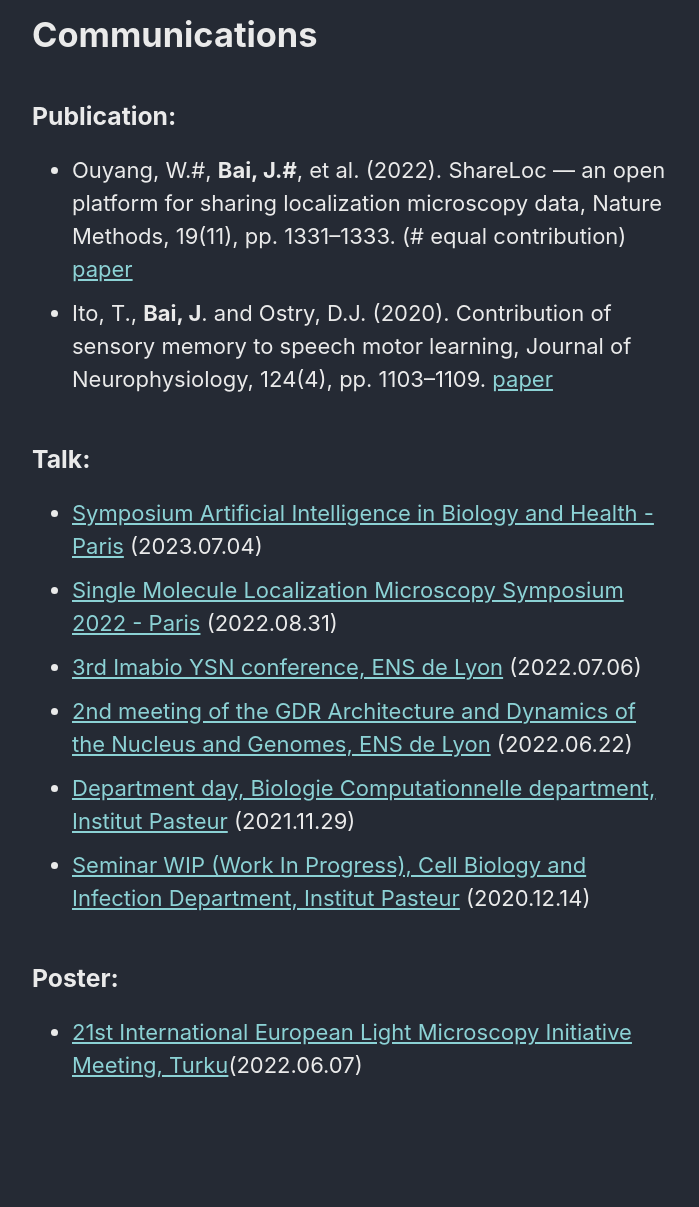
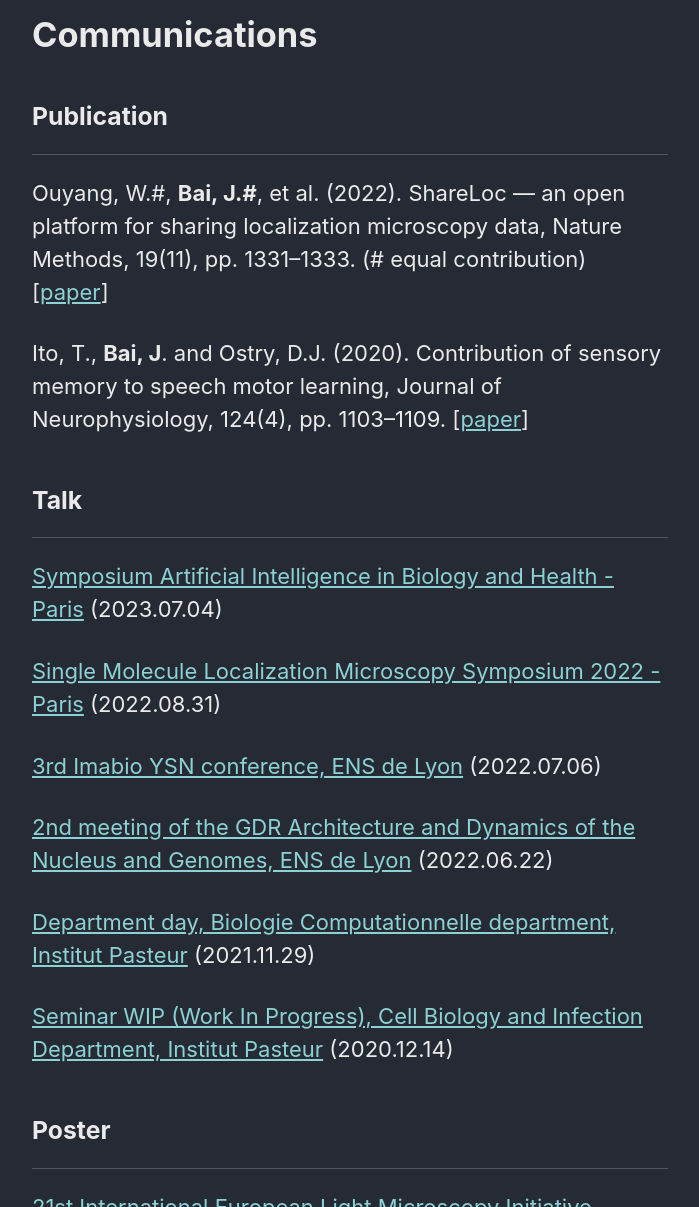
Before and after one commit to baiddd/baiddd.github.io, a Jekyll site: the page built from _pages/communications.md, in a window 1280 px wide and 1400 px high, cut to the strip 193-1400 px from the top of the window. Shown: the whole strip, without its empty margins (290-989 px from the left). Built offline with Jekyll 4.4.1, drawn with Linux system fonts in a browser that asks for light colours; cached includes are drawn as plain includes.

```diff
--- a/_pages/communications.md
+++ b/_pages/communications.md
@@ -5,19 +5,33 @@ permalink: /communications/
 author_profile: true
 ---
 {% include base_path %}
-### Publication:
-- Ouyang, W.#, **Bai, J.#**, et al. (2022). ShareLoc — an open platform for sharing localization microscopy data, Nature Methods, 19(11), pp. 1331–1333. (# equal contribution)  [paper](https://www.nature.com/articles/s41592-022-01659-0)
-- Ito, T., **Bai, J**. and Ostry, D.J. (2020). Contribution of sensory memory to speech motor learning, Journal of Neurophysiology, 124(4), pp. 1103–1109. [paper](https://journals.physiology.org/doi/full/10.1152/jn.00457.2020)
 
-### Talk:
+### Publication
 
-- [Symposium Artificial Intelligence in Biology and Health - Paris](https://research.pasteur.fr/en/event/symposium-artificial-intelligence-in-biology-and-health/) (2023.07.04)
-- [Single Molecule Localization Microscopy Symposium 2022 - Paris](https://smlms.org/detailed-program-wednesday-31st-2022/) (2022.08.31)
-- [3rd Imabio YSN conference, ENS de Lyon](https://sites.google.com/view/iysn/lyon-2022-ysn-conference/program?authuser=0) (2022.07.06)
-- [2nd meeting of the GDR Architecture and Dynamics of the Nucleus and Genomes, ENS de Lyon](https://www.ens-lyon.fr/en/event/research/gdr-adng-second-annual-meeting) (2022.06.22)
-- [Department day, Biologie Computationnelle department, Institut Pasteur](https://research.pasteur.fr/fr/event/2021-computational-biology-department-days/) (2021.11.29)
-- [Seminar WIP (Work In Progress), Cell Biology and Infection Department, Institut Pasteur](#) (2020.12.14)
+---
 
-### Poster:
+Ouyang, W.#, **Bai, J.#**, et al. (2022). ShareLoc — an open platform for sharing localization microscopy data, Nature Methods, 19(11), pp. 1331–1333. (# equal contribution)  [[paper](https://www.nature.com/articles/s41592-022-01659-0)]
 
-- [21st International European Light Microscopy Initiative Meeting, Turku](https://elmi2022.eu/)(2022.06.07)
+Ito, T., **Bai, J**. and Ostry, D.J. (2020). Contribution of sensory memory to speech motor learning, Journal of Neurophysiology, 124(4), pp. 1103–1109. [[paper](https://journals.physiology.org/doi/full/10.1152/jn.00457.2020)]
+
+### Talk
+
+---
+
+[Symposium Artificial Intelligence in Biology and Health - Paris](https://research.pasteur.fr/en/event/symposium-artificial-intelligence-in-biology-and-health/) (2023.07.04)
+
+[Single Molecule Localization Microscopy Symposium 2022 - Paris](https://smlms.org/detailed-program-wednesday-31st-2022/) (2022.08.31)
+
+[3rd Imabio YSN conference, ENS de Lyon](https://sites.google.com/view/iysn/lyon-2022-ysn-conference/program?authuser=0) (2022.07.06)
+
+[2nd meeting of the GDR Architecture and Dynamics of the Nucleus and Genomes, ENS de Lyon](https://www.ens-lyon.fr/en/event/research/gdr-adng-second-annual-meeting) (2022.06.22)
+
+[Department day, Biologie Computationnelle department, Institut Pasteur](https://research.pasteur.fr/fr/event/2021-computational-biology-department-days/) (2021.11.29)
+
+[Seminar WIP (Work In Progress), Cell Biology and Infection Department, Institut Pasteur](#) (2020.12.14)
+
+### Poster
+
+---
+
+[21st International European Light Microscopy Initiative Meeting, Turku](https://elmi2022.eu/)(2022.06.07)
```
